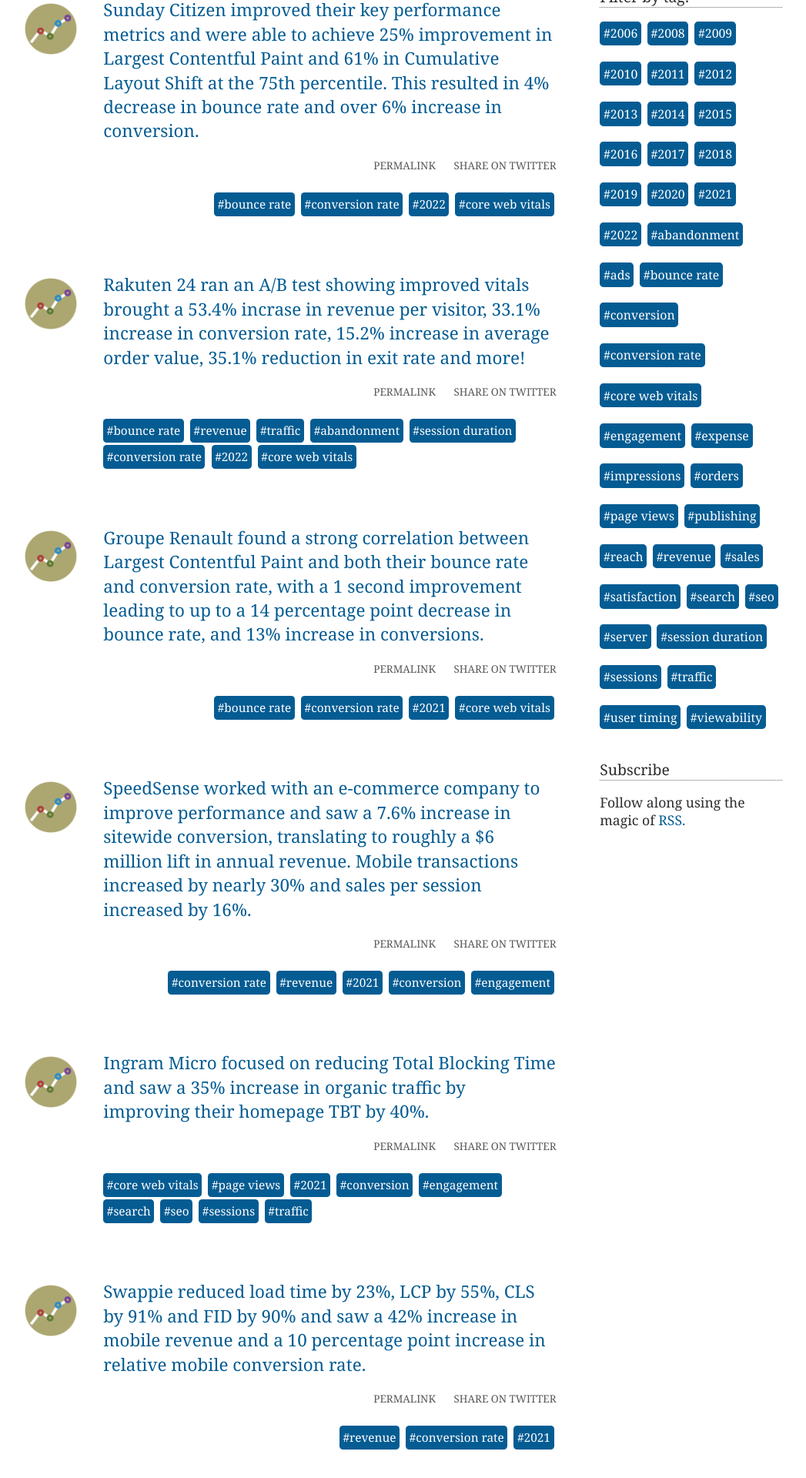
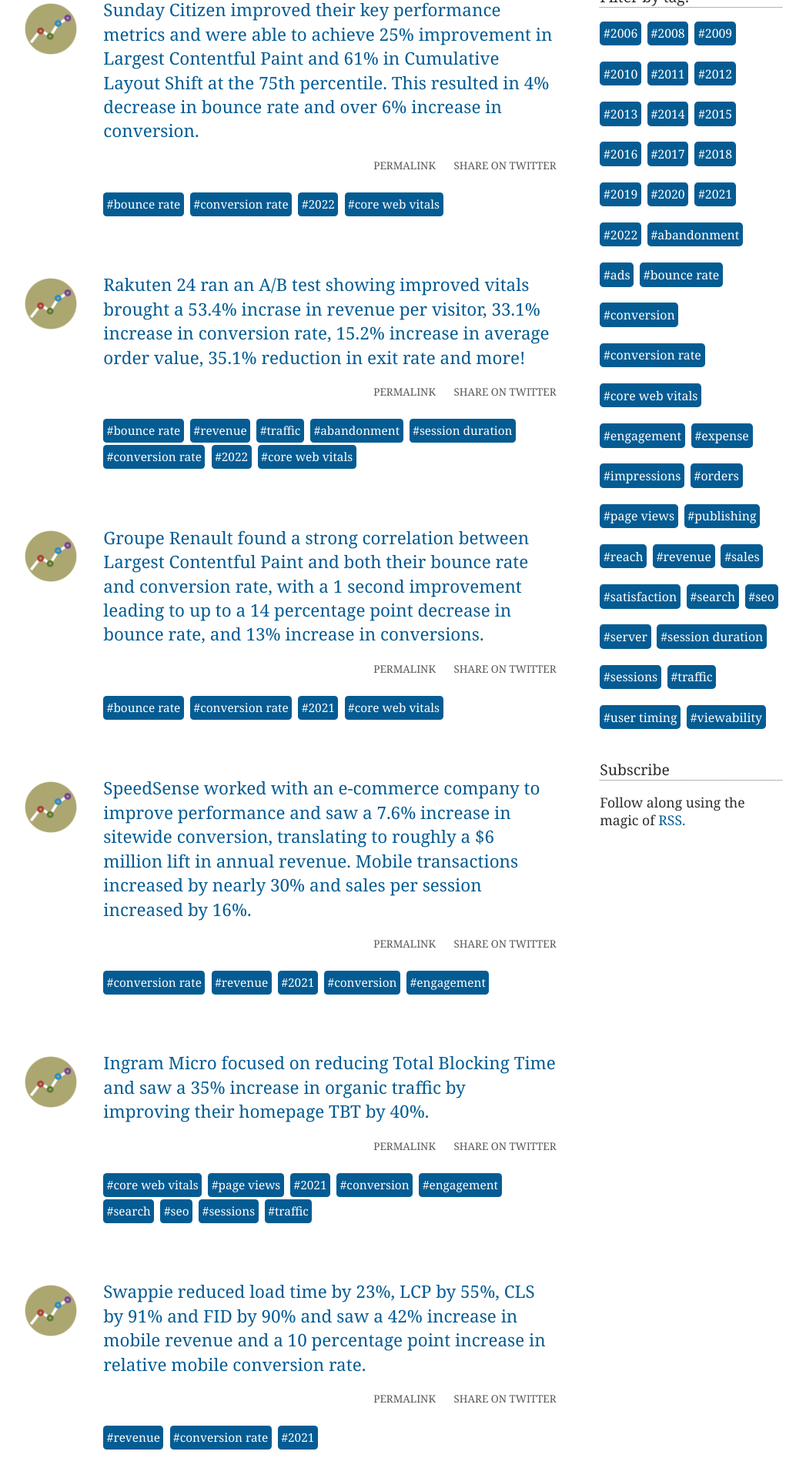
Before and after one commit to tkadlec/WPOStats, a Jekyll site: the page built from index.html, in a window 1280 px wide. Shown: the part 386-2306 px from the top of the page at 77% size, without its empty margins (119-1166 px from the left). Built offline with Jekyll 4.4.1, drawn with Linux system fonts in a browser that asks for light colours; the list of posts is cut into pages by our own code.

Commit message:
Update _slats.scss

```diff
--- a/_sass/objects/_slats.scss
+++ b/_sass/objects/_slats.scss
@@ -13,7 +13,7 @@
 			display: grid;
 			grid-template-columns: .5fr 3fr;
 			grid-column-gap: 1em;
-			justify-items: right;
+			justify-items: left;
 			align-items: start;
 		}
 	}
```
